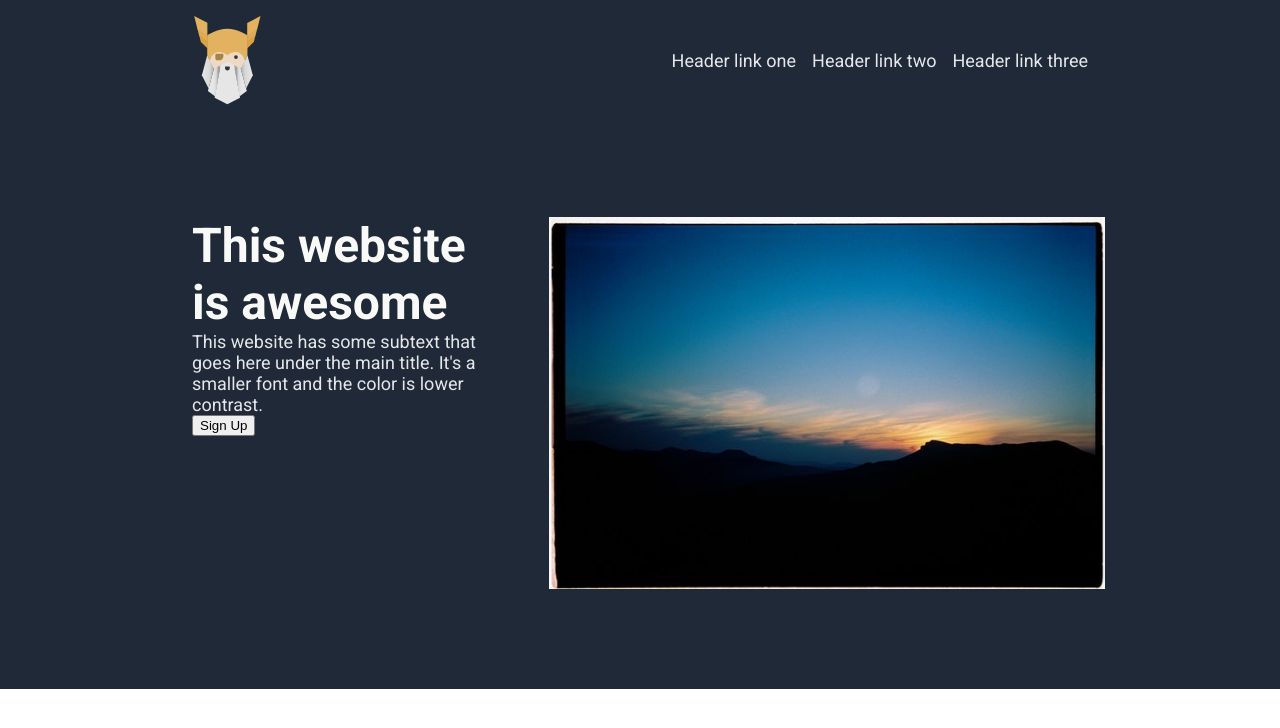
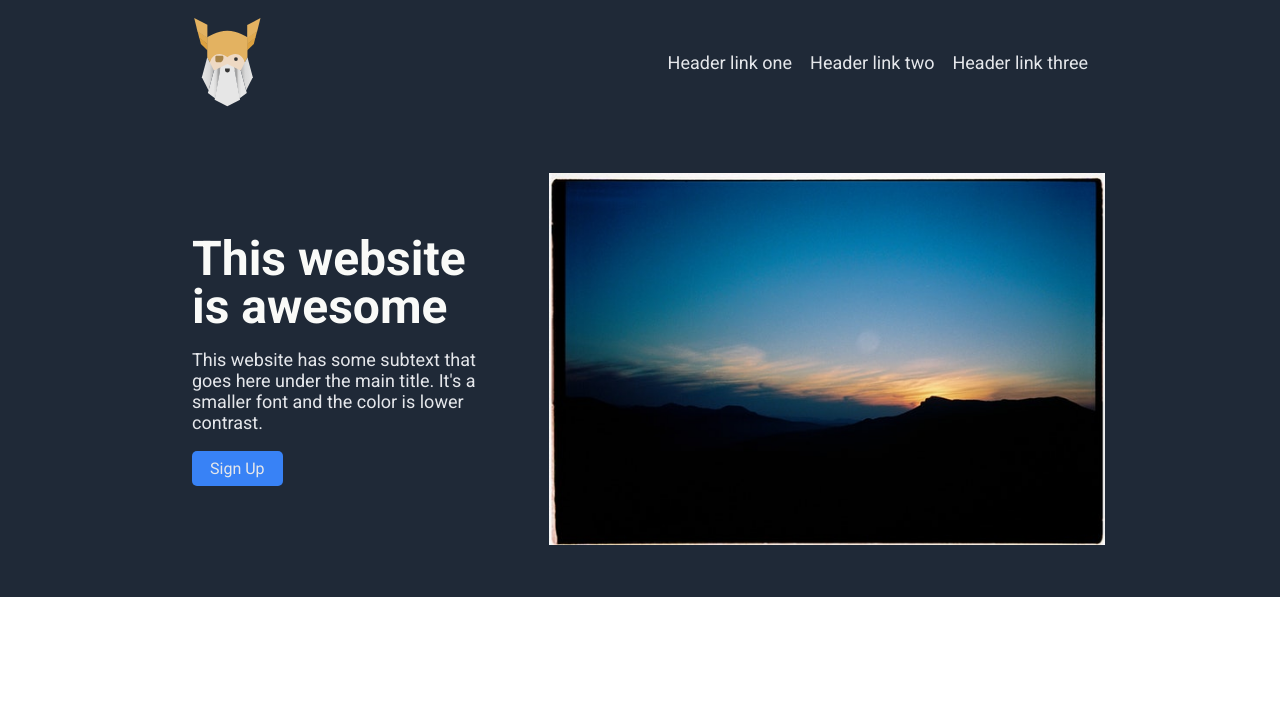
Before and after one commit to bertranddibetta/landing-page-exercice, a plain HTML site: page index.html in a window 1280 px wide. Drawn offline with Linux system fonts and the light colour scheme.

Commit message:
hero done

```diff
--- a/index.html
+++ b/index.html
@@ -27,7 +27,7 @@
         <div class="hero-container">
             <div class="hero-slogan">This website is awesome</div>
             <div class="hero-text">This website has some subtext that goes here under the main title. It's a smaller font and the color is lower contrast.</div>
-            <div class="button"><button>Sign Up</button></div>
+            <div class="button"><a href="">Sign Up</a></div>
         </div>
         <div class="hero-image">
             <img src="hero-picture.jpg">
--- a/style.css
+++ b/style.css
@@ -1,3 +1,7 @@
+html{
+    font-size: 16px;
+}
+
 body {
     margin: 0px;
     font-family: 'Roboto', sans-serif;
@@ -13,7 +17,7 @@ img {
     display: flex;
     justify-content: space-between;
     background-color: #1F2937;
-    padding: 16px 15%;
+    padding: 1.125rem 15%;
 }
 
 .logo {
@@ -33,10 +37,10 @@ img {
 }
 
 .nav li {
-    font-size: 18px;
+    font-size: 1.125rem;
     text-decoration: none;
     color: #e5e7eb;
-    margin-right: 16px;
+    margin-right: 1.125rem;
 }
 
 .nav li:last-child {
@@ -47,7 +51,8 @@ img {
     background-color: #1F2937;
     display: flex;
     justify-content: space-between;
-    padding: 96px 15%;
+    padding: 3rem 15%;
+    align-items: center;
 }
 
 .hero-container {
@@ -57,11 +62,23 @@ img {
 
 .hero-slogan {
     color: #F9FAF8;
-    font-size: 48px;
+    font-size: 3rem;
     font-weight: 900;
+    line-height: 1;
 }
 
 .hero-text {
+    margin-top: 1.125rem;
     color: #e5e7eb;
     font-size: 18px;
 }
+
+.button a {
+    margin-top: 1.125rem;
+    text-decoration: none;
+    color: #e5e7eb;
+    display: inline-block;
+    padding: .5rem 1.125rem;
+    border-radius: 5px;
+    background-color: #3882f6;
+}
```
